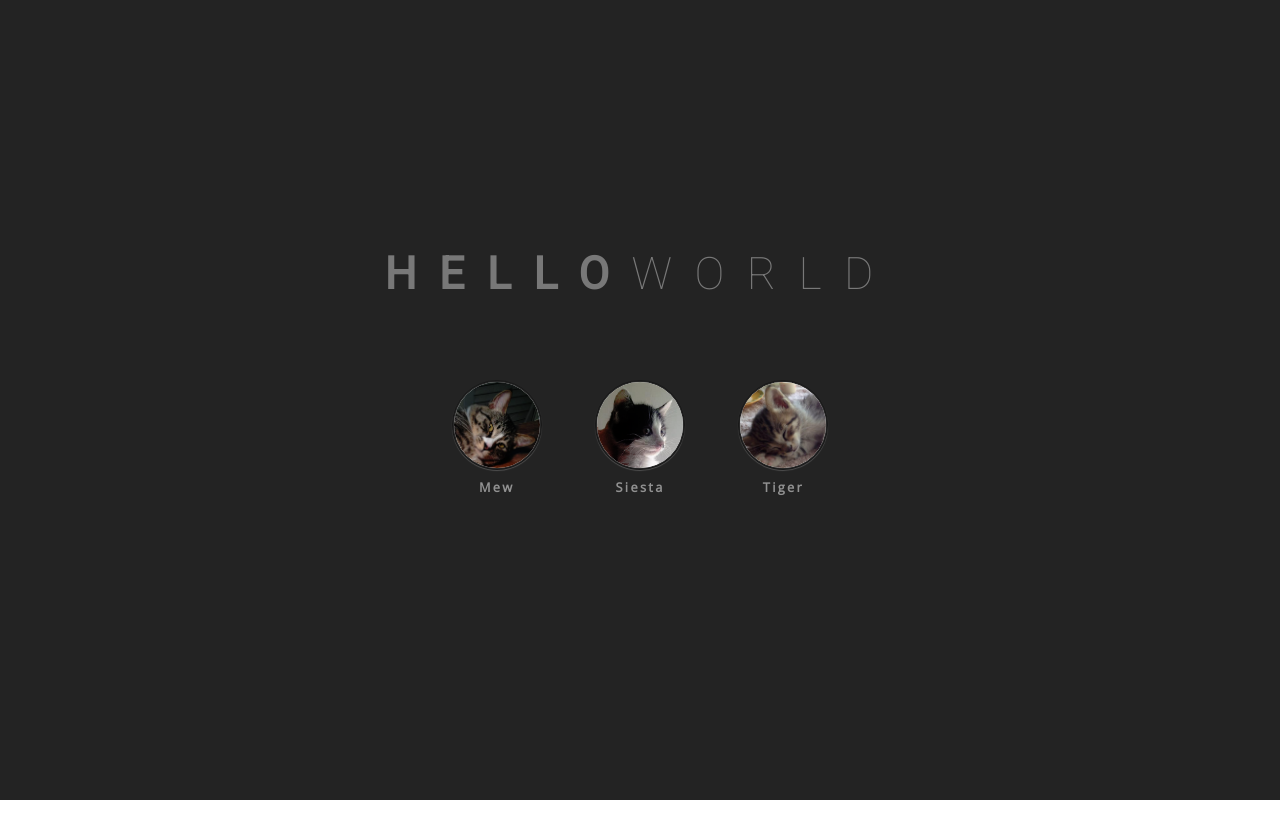
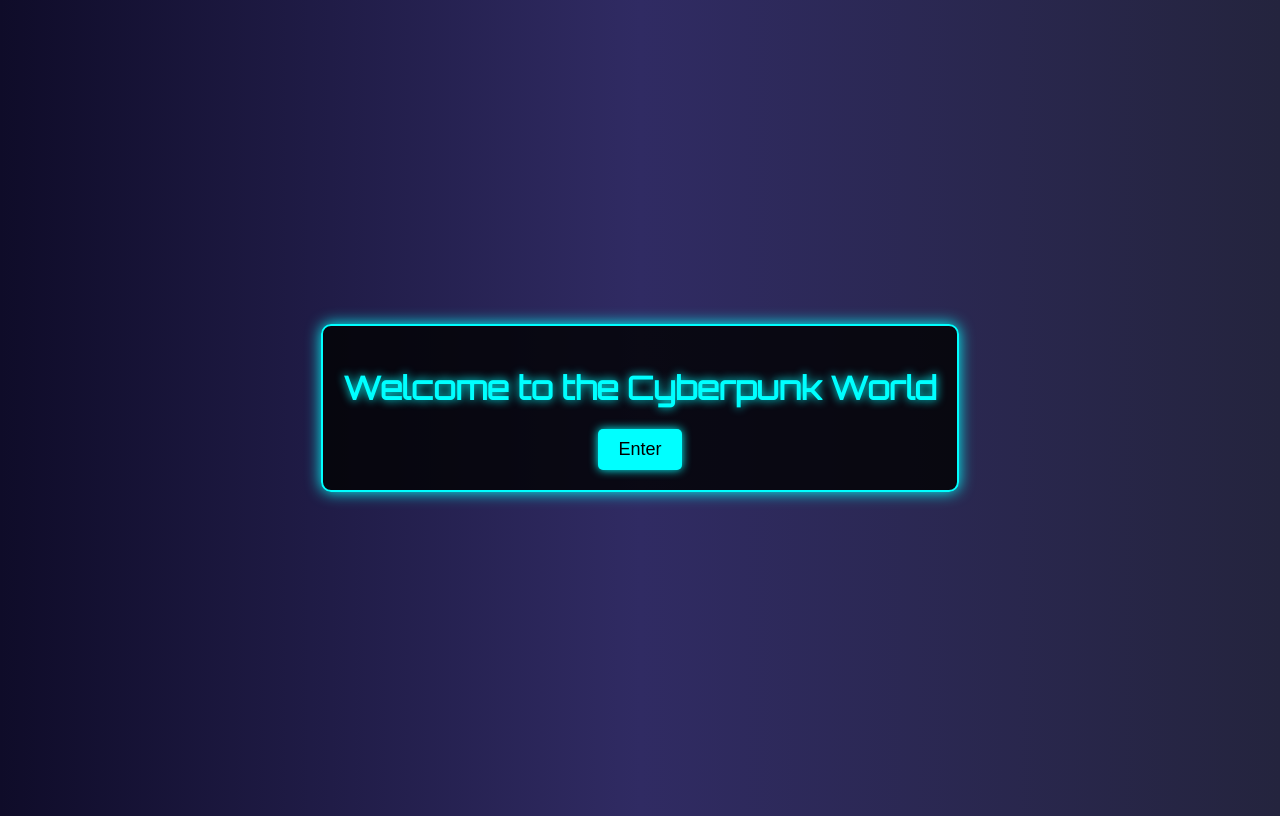
Before and after one commit to Lmakercoredoge/html, a plain HTML site: page index.html in a window 1280 px wide. Drawn offline with nearby package versions, Linux system fonts and the light colour scheme.

Commit message:
Update index.html

```diff
--- a/index.html
+++ b/index.html
@@ -1,46 +1,52 @@
-<!doctype html>
-
-<html>
+<!DOCTYPE html>
+<html lang="en">
 <head>
-  <meta charset="utf-8">
-  <title>HTML Example</title>
-
-  <link rel="stylesheet" href="css/style.css">
-  <link rel="stylesheet" href="css/about.css">
+    <meta charset="UTF-8">
+    <meta name="viewport" content="width=device-width, initial-scale=1.0">
+    <title>Cyberpunk UI</title>
+    <style>
+        @import url('https://fonts.googleapis.com/css2?family=Orbitron&display=swap');
+        body {
+            background: linear-gradient(90deg, #0f0c29, #302b63, #24243e);
+            color: #0ff;
+            font-family: 'Orbitron', sans-serif;
+            text-align: center;
+            height: 100vh;
+            display: flex;
+            justify-content: center;
+            align-items: center;
+        }
+        .container {
+            border: 2px solid #0ff;
+            padding: 20px;
+            box-shadow: 0 0 15px #0ff;
+            background: rgba(0, 0, 0, 0.8);
+            border-radius: 10px;
+        }
+        h1 {
+            text-shadow: 0 0 10px #0ff;
+        }
+        .btn {
+            background: #0ff;
+            color: #000;
+            padding: 10px 20px;
+            border: none;
+            font-size: 18px;
+            cursor: pointer;
+            border-radius: 5px;
+            box-shadow: 0 0 10px #0ff;
+            transition: 0.3s;
+        }
+        .btn:hover {
+            background: #ff00ff;
+            box-shadow: 0 0 15px #ff00ff;
+        }
+    </style>
 </head>
 <body>
-  <section class="center">
-    <aside class="sidebar"></aside>
-
-    <section class="contents">
-      <!-- page will be include here -->
-      <section id="page" class="page">
-        <section id="about">
-          <section class="frame">
-            <h2><b>HELLO</b>WORLD</h2>
-
-            <div class="cat">
-              <div class="picture">
-                <img src="images/mew.png" alt="Mew">
-              </div>
-              <small>Mew</small>
-            </div>
-            <div class="cat">
-              <div class="picture">
-                <img src="images/siesta.png" alt="Siesta">
-              </div>
-              <small>Siesta</small>
-            </div>
-            <div class="cat">
-              <div class="picture">
-                <img src="images/tiger.png" alt="Tiger">
-              </div>
-              <small>Tiger</small>
-            </div>
-          </section>
-        </section>
-      </section>
-    </section>
-  </section>
+    <div class="container">
+        <h1>Welcome to the Cyberpunk World</h1>
+        <button class="btn">Enter</button>
+    </div>
 </body>
 </html>
```
